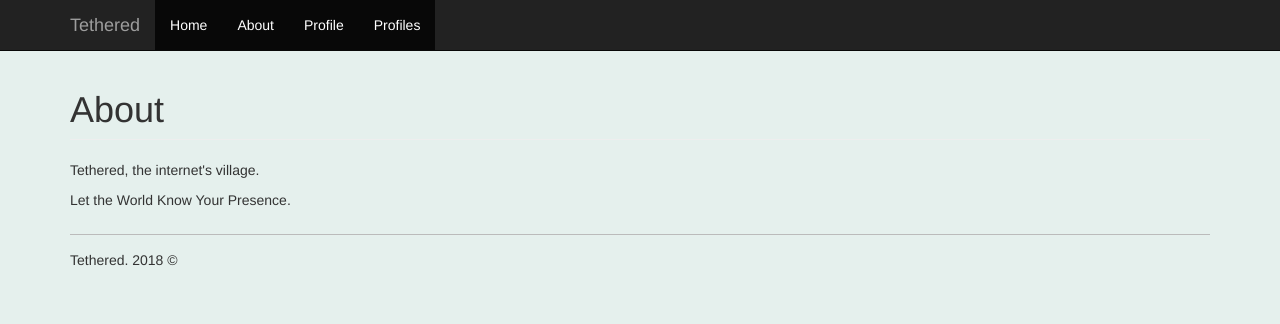
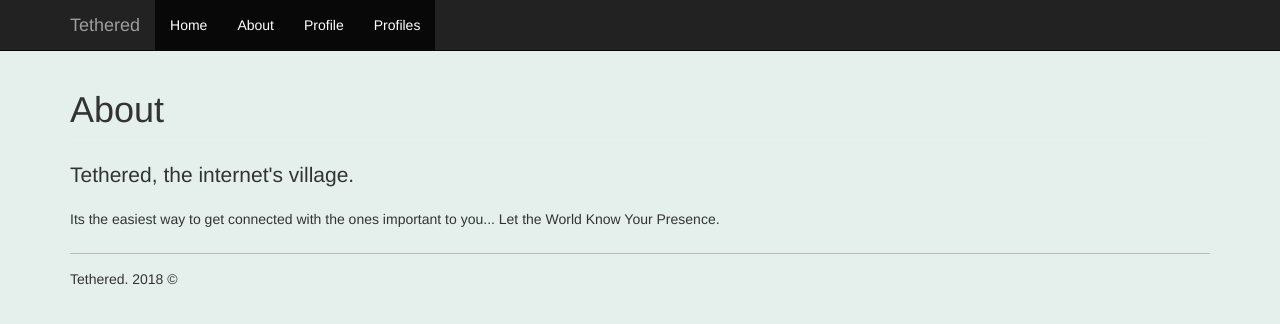
Before and after one commit to Acvp3lla/info3180-project-1, a Flask app: page /about/ in a window 1280 px wide. Shown: the top 324 px of the page. Run offline with Flask 2, Linux system fonts and the light colour scheme; some libraries are stand-ins or nearby versions.

Commit message:
Minor Update

```diff
--- a/app/templates/about.html
+++ b/app/templates/about.html
@@ -2,6 +2,6 @@
 
 {% block main %}
 <h1 class="page-header">About</h1>
-<p>Tethered, the internet's village.</p>
-<p>Let the World Know Your Presence.</p>
+<p class="lead">Tethered, the internet's village.</p>
+<p>Its the easiest way to get connected with the ones important to you... Let the World Know Your Presence.</p>
 {% endblock %}
```
